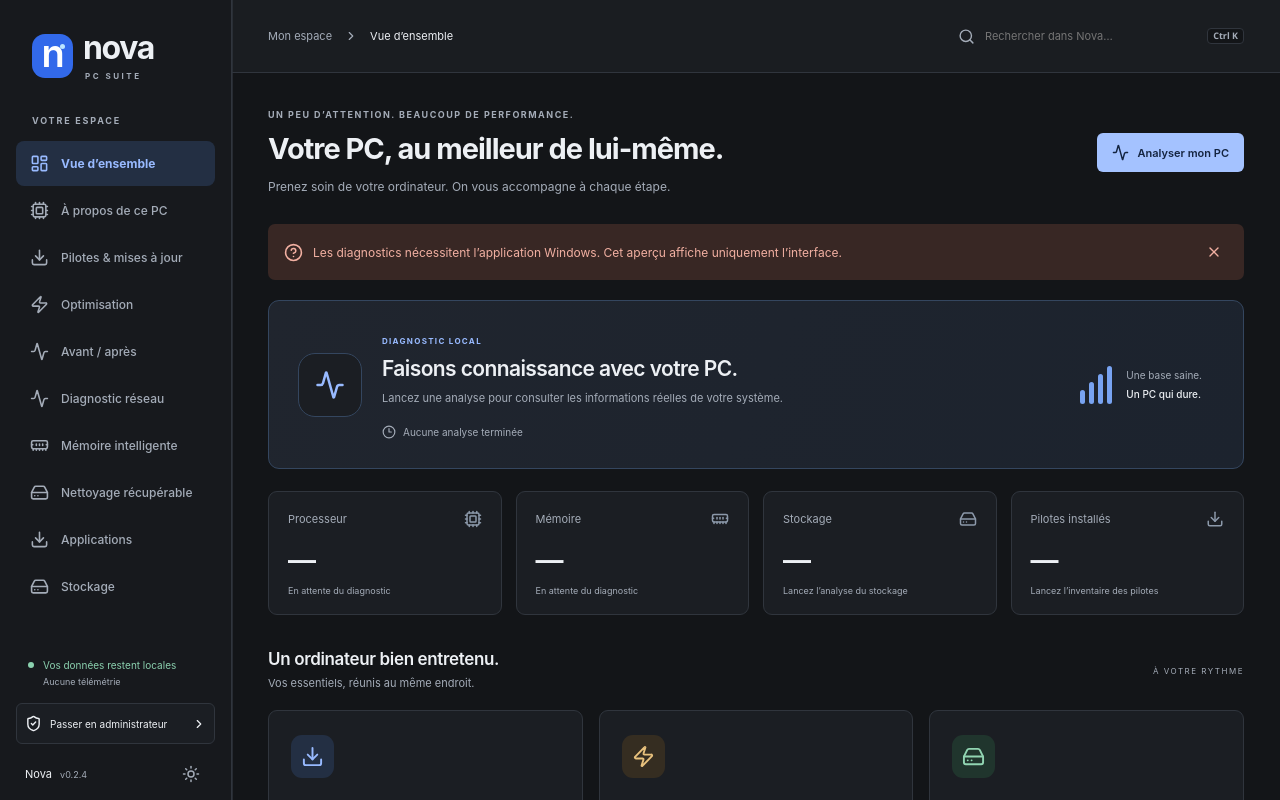
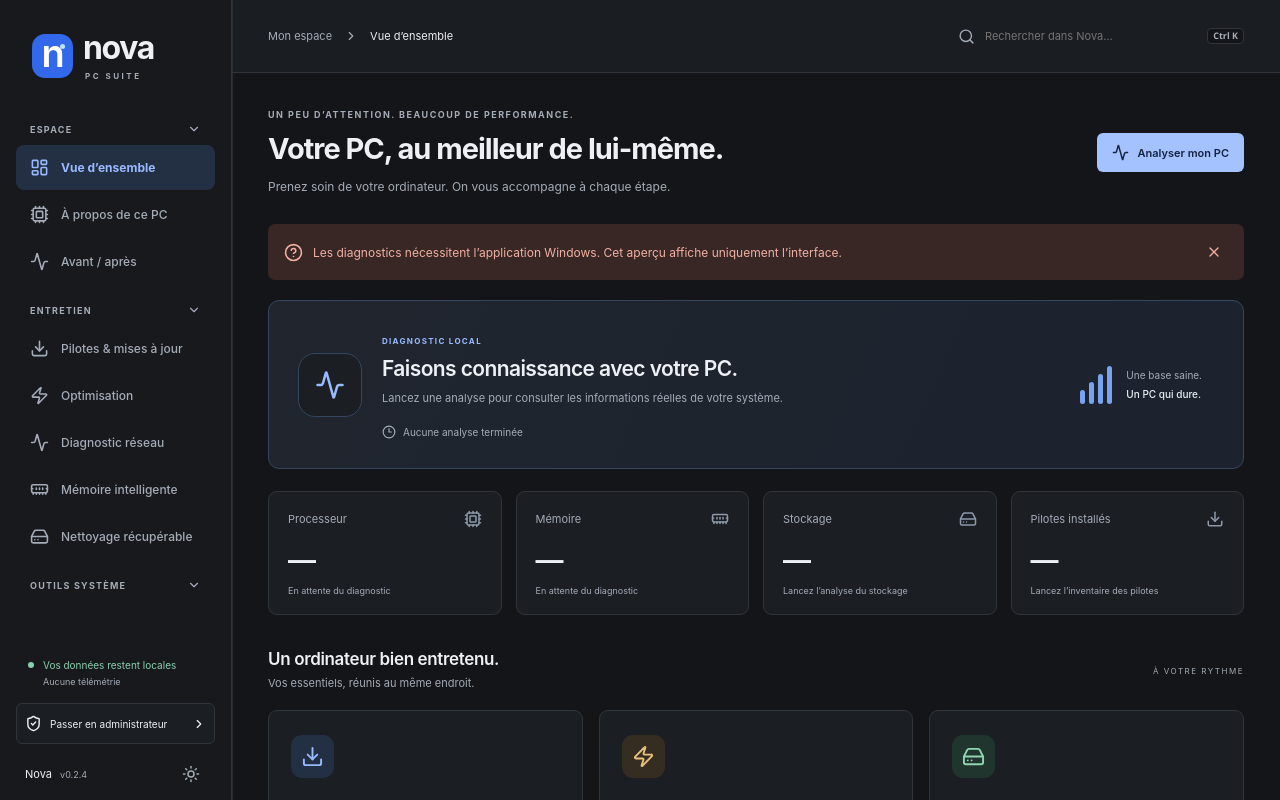
Before and after one commit to Rub19/nova-pc-suite, a React (Vite) app: page / in a window 1280 px wide. Shown: the top 800 px of the page. Built offline with nearby package versions, Linux system fonts and the light colour scheme.

Commit message:
feat: group Nova navigation by maintenance task
Makes the sidebar easier to scan while preserving global search access to every page.

```diff
--- a/src/App.tsx
+++ b/src/App.tsx
@@ -11,6 +11,7 @@
   ArrowRight,
   Check,
   CheckCircle2,
+  ChevronDown,
   ChevronRight,
   Clock3,
   Cpu,
@@ -51,25 +52,50 @@
   text,
 } from "./lib";
 
-const nav = [
+const navGroups = [
+  {
+    id: "space",
+    label: "Espace",
+    items: [
       { id: "overview", label: "Vue d’ensemble", icon: LayoutDashboard },
       { id: "about-pc", label: "À propos de ce PC", icon: Cpu },
+      { id: "measurements", label: "Avant / après", icon: Activity },
+    ],
+  },
+  {
+    id: "maintenance",
+    label: "Entretien",
+    items: [
       { id: "drivers", label: "Pilotes & mises à jour", icon: Download },
       { id: "optimize", label: "Optimisation", icon: Zap },
-  { id: "measurements", label: "Avant / après", icon: Activity },
       { id: "network", label: "Diagnostic réseau", icon: Activity },
       { id: "memory", label: "Mémoire intelligente", icon: MemoryStick },
       { id: "cleanup", label: "Nettoyage récupérable", icon: HardDrive },
+    ],
+  },
+  {
+    id: "system",
+    label: "Outils système",
+    items: [
       { id: "applications", label: "Applications", icon: Download },
       { id: "storage", label: "Stockage", icon: HardDrive },
       { id: "startup", label: "Démarrage", icon: Play },
       { id: "processes", label: "Moniteur d’activité", icon: Activity },
       { id: "security", label: "Sécurité", icon: ShieldCheck },
+    ],
+  },
+  {
+    id: "nova",
+    label: "Nova",
+    items: [
       { id: "assistant", label: "Assistant Nova", icon: Sparkles },
       { id: "automation", label: "Planification & Nova", icon: Clock3 },
       { id: "driver-sources", label: "Fabricants détectés", icon: Cpu },
       { id: "history", label: "Historique", icon: History },
+    ],
+  },
 ];
+const nav = navGroups.flatMap((group) => group.items);
 type Confirm = {
   action: string;
   description: string;
@@ -88,6 +114,7 @@
   const [page, setPage] = useState(
     nav.some((item) => item.id === savedPage) ? savedPage! : "overview",
   );
+  const [collapsedGroups, setCollapsedGroups] = useState<string[]>([]);
   const [query, setQuery] = useState("");
   const [data, setData] = useState<Record<string, Row>>({});
   const [busy, setBusy] = useState<string | null>(null);
@@ -222,6 +249,13 @@
     }
   }
   function changePage(id: string) {
+    const group = navGroups.find((candidate) =>
+      candidate.items.some((item) => item.id === id),
+    );
+    if (group)
+      setCollapsedGroups((current) =>
+        current.filter((groupId) => groupId !== group.id),
+      );
     setPage(id);
     setQuery("");
     setError("");
@@ -293,9 +327,27 @@
             nova<small>PC SUITE</small>
           </span>
         </a>
-        <div className="workspace-label">VOTRE ESPACE</div>
         <nav aria-label="Navigation principale">
-          {nav.map(({ id, label, icon: Icon }) => (
+          {navGroups.map((group) => {
+            const collapsed = collapsedGroups.includes(group.id);
+            return (
+              <section className="nav-group" key={group.id}>
+                <button
+                  className="nav-group-toggle"
+                  aria-expanded={!collapsed}
+                  onClick={() =>
+                    setCollapsedGroups((current) =>
+                      current.includes(group.id)
+                        ? current.filter((id) => id !== group.id)
+                        : [...current, group.id],
+                    )
+                  }
+                >
+                  <span>{group.label}</span>
+                  <ChevronDown size={14} aria-hidden="true" />
+                </button>
+                {!collapsed &&
+                  group.items.map(({ id, label, icon: Icon }) => (
                     <button
                       key={id}
                       className={`nav-item ${page === id ? "active" : ""}`}
@@ -309,6 +361,9 @@
                       )}
                     </button>
                   ))}
+              </section>
+            );
+          })}
         </nav>
         <div className="sidebar-bottom">
           <div className="local-badge">
--- a/src/styles.css
+++ b/src/styles.css
@@ -224,12 +224,30 @@
   top: 10px;
   right: 8px;
 }
-.workspace-label {
+.nav-group {
+  margin-bottom: 12px;
+}
+.nav-group-toggle {
+  width: 100%;
+  display: flex;
+  align-items: center;
+  justify-content: space-between;
+  padding: 7px 14px;
+  color: var(--muted);
   font-size: 9px;
-  font-weight: 650;
-  letter-spacing: 1.8px;
-  color: var(--muted);
-  padding: 0 16px 13px;
+  font-weight: 700;
+  letter-spacing: 1.25px;
+  text-align: left;
+  text-transform: uppercase;
+}
+.nav-group-toggle:hover {
+  color: var(--text);
+}
+.nav-group-toggle svg {
+  transition: transform 140ms ease;
+}
+.nav-group-toggle[aria-expanded="false"] svg {
+  transform: rotate(-90deg);
 }
 .nav-item {
   position: relative;
```
Also changed, not shown: 1 other file (tests, documents, lock files or other folders). Lines whose indentation alone changed are shown as unchanged.
